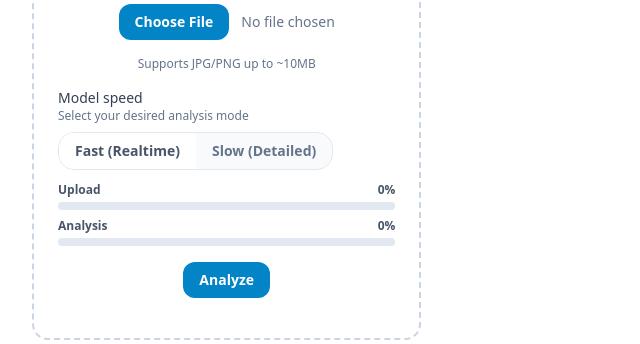
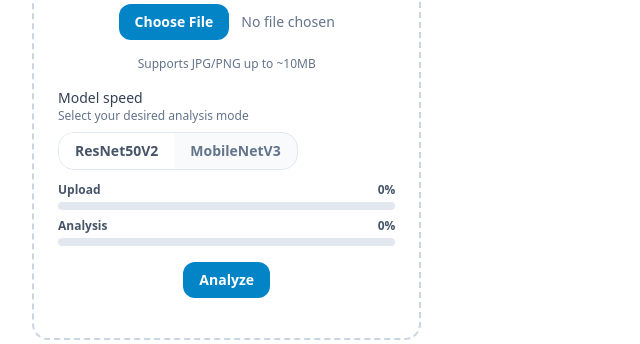
Before and after one commit to WEAKYEON/soybeanAI, a Flask app: page / in a window 1280 px wide. Shown: the part 2037-2381 px from the top of the page, without its empty margins (0-640 px from the left). Run offline with Flask 3, Linux system fonts and the light colour scheme; some libraries are stand-ins or nearby versions.

Commit message:
Update code to fix errors

```diff
--- a/app.py
+++ b/app.py
@@ -66,5 +66,5 @@ def predict():
     })
 
 if __name__ == "__main__":
-    port = int(os.environ.get("PORT", 8080))
+    port = int(os.environ.get("PORT", 7860))
     serve(app, host="0.0.0.0", port=port)
--- a/templates/index.html
+++ b/templates/index.html
@@ -246,11 +246,11 @@
         <div class="mt-2 inline-flex rounded-2xl border border-slate-200 dark:border-slate-700 bg-slate-50 dark:bg-slate-900/40 overflow-hidden" role="group" aria-label="Model speed selector">
           <button type="button" data-mode="fast"
             class="mode-btn px-4 py-2 text-sm font-semibold text-slate-600 dark:text-slate-200 bg-white dark:bg-slate-800 focus:outline-none focus-visible:ring-2 focus-visible:ring-sky-500">
-            Fast (Realtime)
+            ResNet50V2
           </button>
           <button type="button" data-mode="slow"
             class="mode-btn px-4 py-2 text-sm font-semibold text-slate-500 dark:text-slate-400 hover:text-slate-700 dark:hover:text-slate-200 focus:outline-none focus-visible:ring-2 focus-visible:ring-sky-500">
-            Slow (Detailed)
+            MobileNetV3
           </button>
         </div>
         <input type="hidden" id="modelModeInput" name="mode" value="fast" />
```
Also changed, not shown: README.md, 1 other file.
